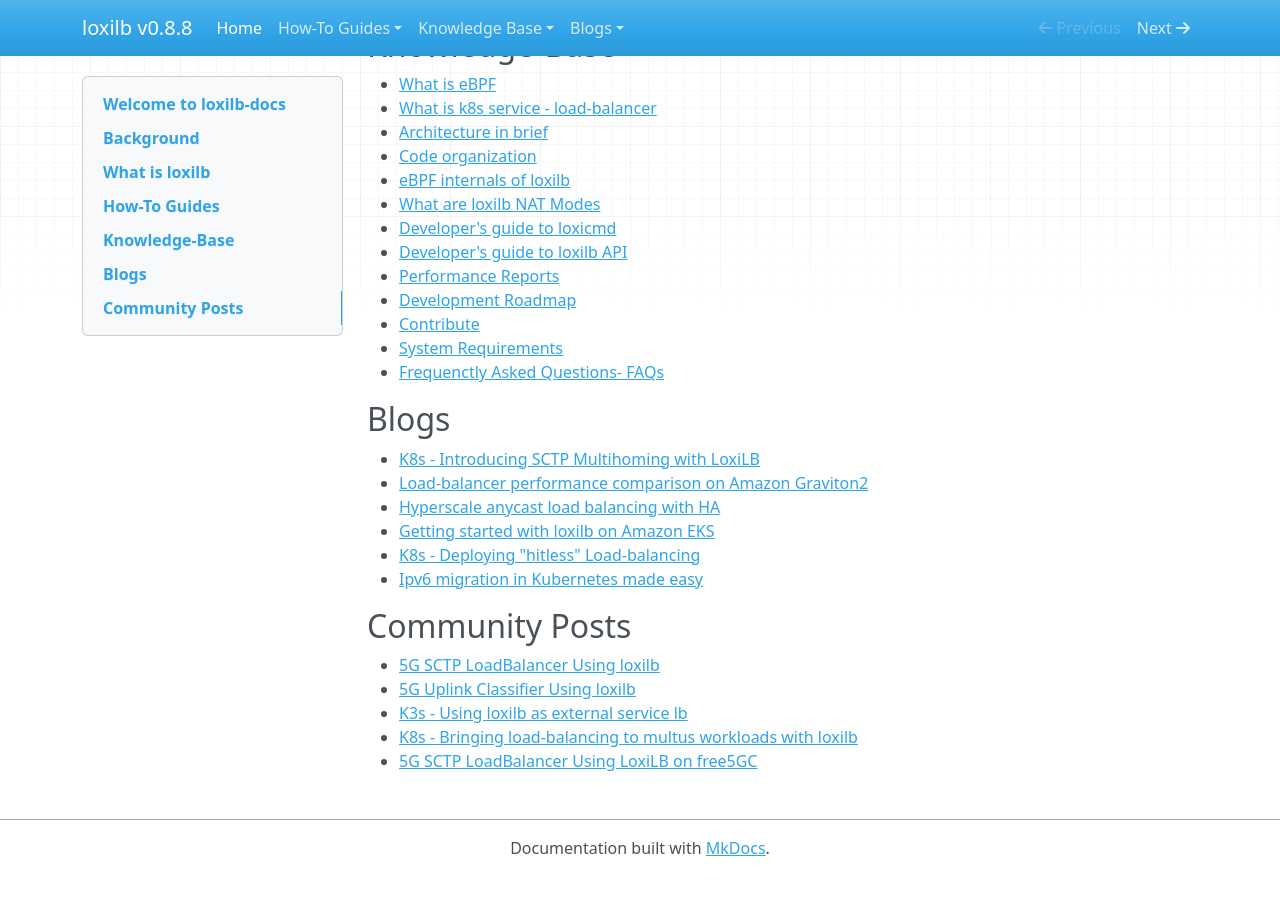
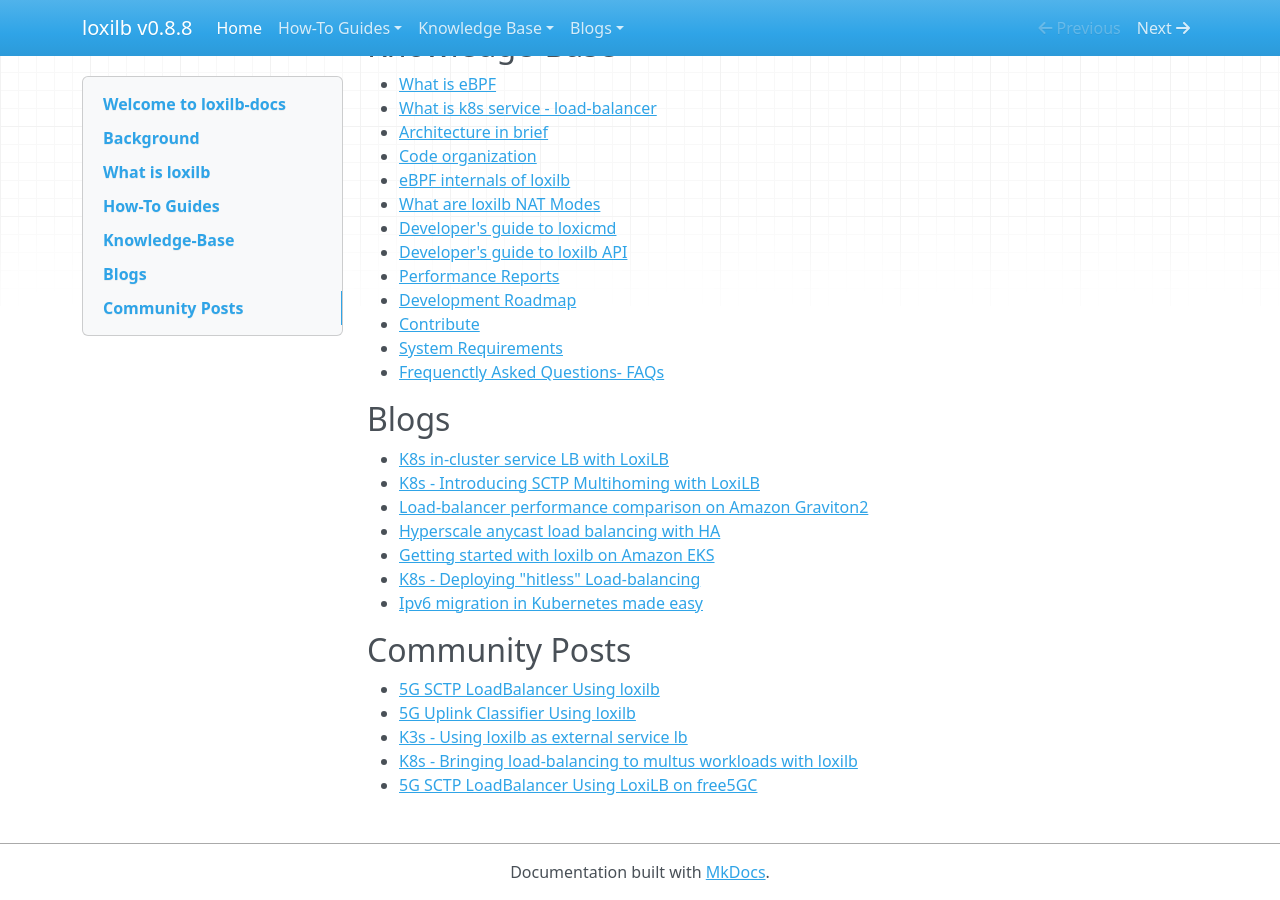
Before and after one commit to loxilb-io/loxilbdocs, an MkDocs documentation site: the page built from docs/index.md, in a window 1280 px wide and 900 px high, scrolled down 2253 px. Built offline with MkDocs 1.6.1, drawn with Linux system fonts in a browser that asks for light colours; nearby versions of some CDN libraries; before the commit the page ends 3129 px from its top, so only the background shows below that.

Commit message:
Update index.md

```diff
--- a/docs/index.md
+++ b/docs/index.md
@@ -89,6 +89,7 @@
 - [Frequenctly Asked Questions- FAQs](faq.md)
 
 ## Blogs
+- [K8s in-cluster service LB with LoxiLB](https://www.loxilb.io/post/k8s-nuances-of-in-cluster-external-service-lb-with-loxilb)
 - [K8s - Introducing SCTP Multihoming with LoxiLB](https://www.loxilb.io/post/k8s-introducing-sctp-multihoming-functionality-with-loxilb)
 - [Load-balancer performance comparison on Amazon Graviton2](https://www.loxilb.io/post/running-loxilb-on-aws-graviton2-based-ec2-instance)
 - [Hyperscale anycast load balancing with HA](https://www.loxilb.io/post/loxilb-anycast-service-load-balancing-with-high-availability)
```
